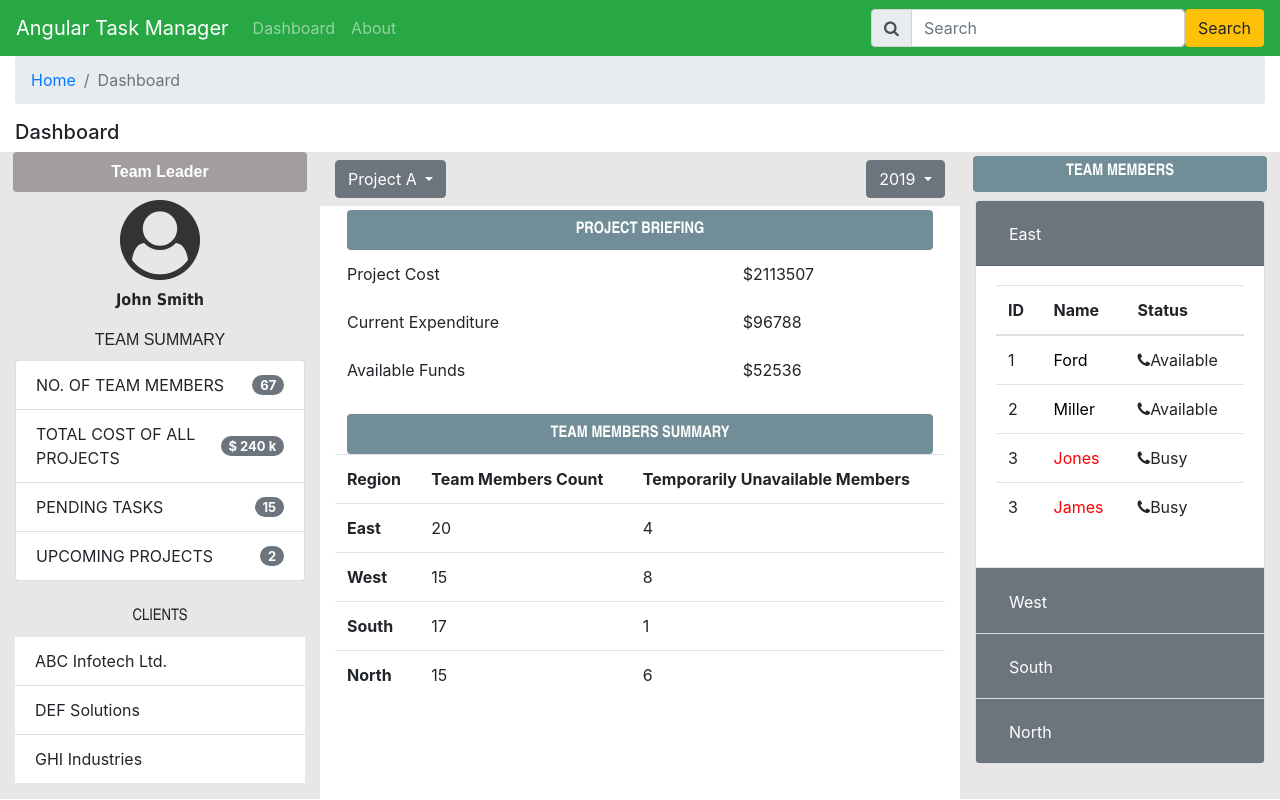
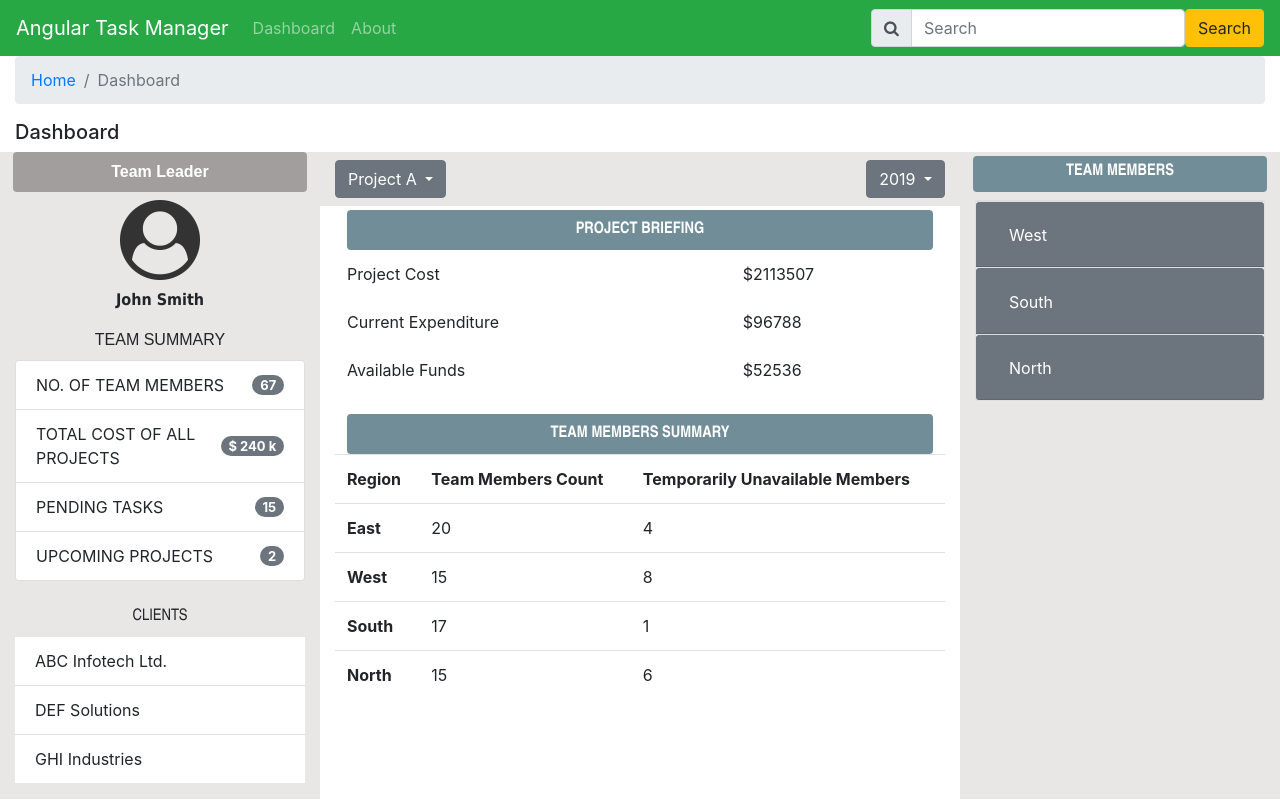
Before and after one commit to kvenkatvarma/Angular_Demo, an Angular app in the folder TaskManager/: page /dashboard in a window 1280 px wide. Built offline with nearby package versions, Linux system fonts and the light colour scheme.

Commit message:
ngIF example

```diff
--- a/TaskManager/src/app/dashboard/dashboard.component.html
+++ b/TaskManager/src/app/dashboard/dashboard.component.html
@@ -182,6 +182,7 @@
         <div class="accordion" id="accordion1">
           <!-- east starts -->
           <div class="card" *ngFor="let teamMembersGrp of TeamMembers;let i=index">
+            <div *ngIf="i!=0">
               <div class="card-header bg-secondary" id="card1">
                 <h2 class="mb-0">
                   <button
@@ -216,6 +217,8 @@
                 </div>
               </div>
             </div>
+
+          </div>
           <!-- east ends -->
 
 
```
Lines whose indentation alone changed are shown as unchanged.
